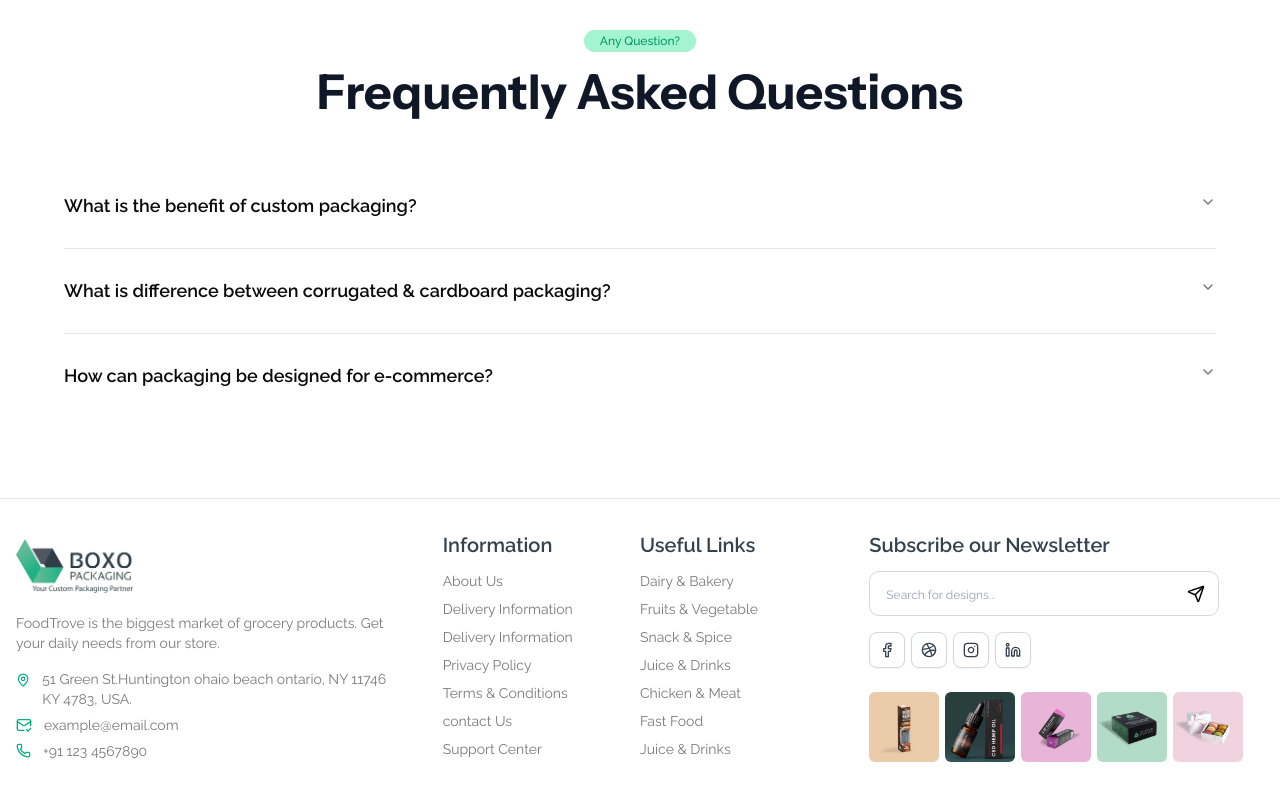
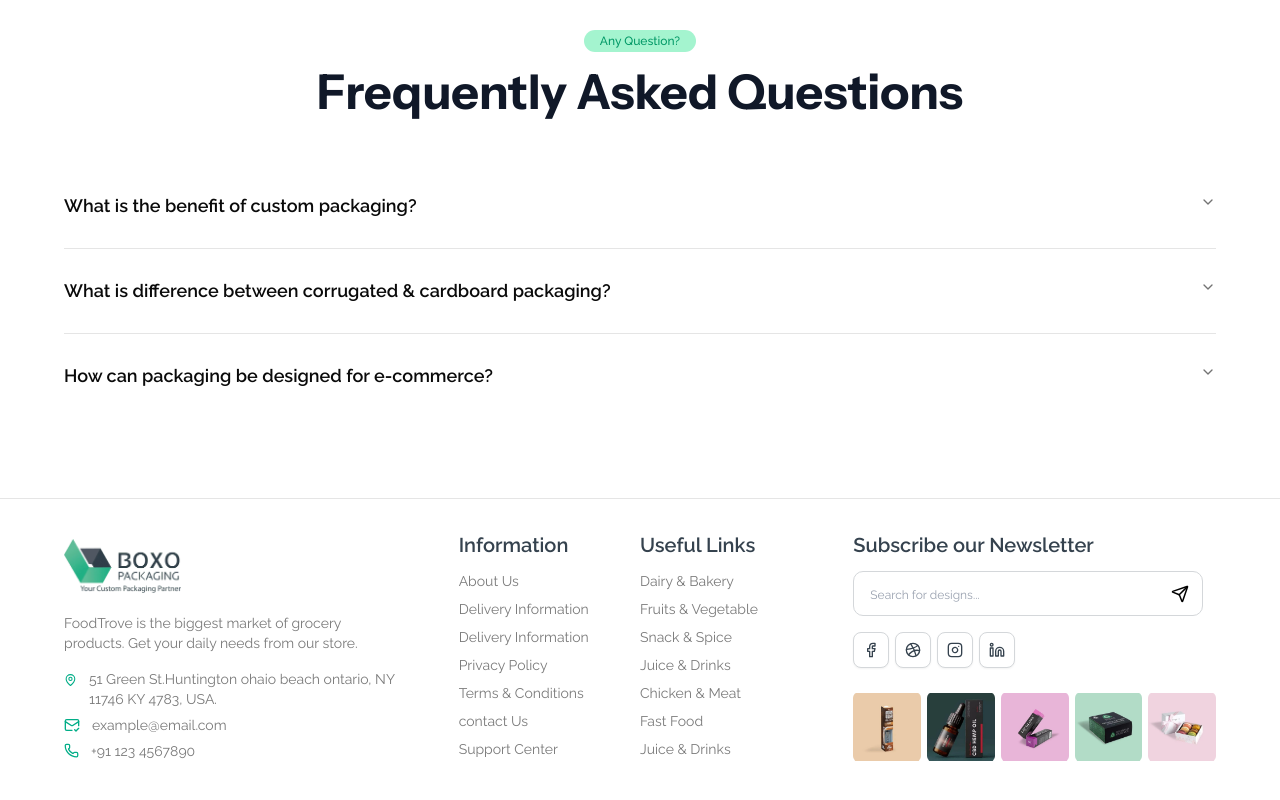
Before and after one commit to intechskydeveloper/boxo-packaging, a Next.js app: page / in a window 1280 px wide. Shown: the part 9593-10393 px from the top of the page. Built offline with nearby package versions, Linux system fonts and the light colour scheme.

Commit message:
Footer padding updated

```diff
--- a/app/components/layout/Footer.tsx
+++ b/app/components/layout/Footer.tsx
@@ -15,7 +15,7 @@ import React from "react";
 
 const Footer = () => {
   return (
-    <footer className="max-w-[1370px] mx-auto mt-10 mb-16 grid grid-cols-1 md:grid-cols-2 lg:grid-cols-3 w-full px-4 gap-8 py-8 border-t-[1.5px]">
+    <footer className="max-w-[1370px] px-4 sm:px-6 md:px-8 lg:px-12 xl:px-16 2xl:px-0 mx-auto mt-10 mb-16 grid grid-cols-1 md:grid-cols-2 lg:grid-cols-3 w-full gap-8 py-8 border-t-[1.5px]">
       <div className="flex flex-col md:pr-6 w-full">
         <div className="h-[70px] w-auto flex items-center py-2">
           <Image
```
